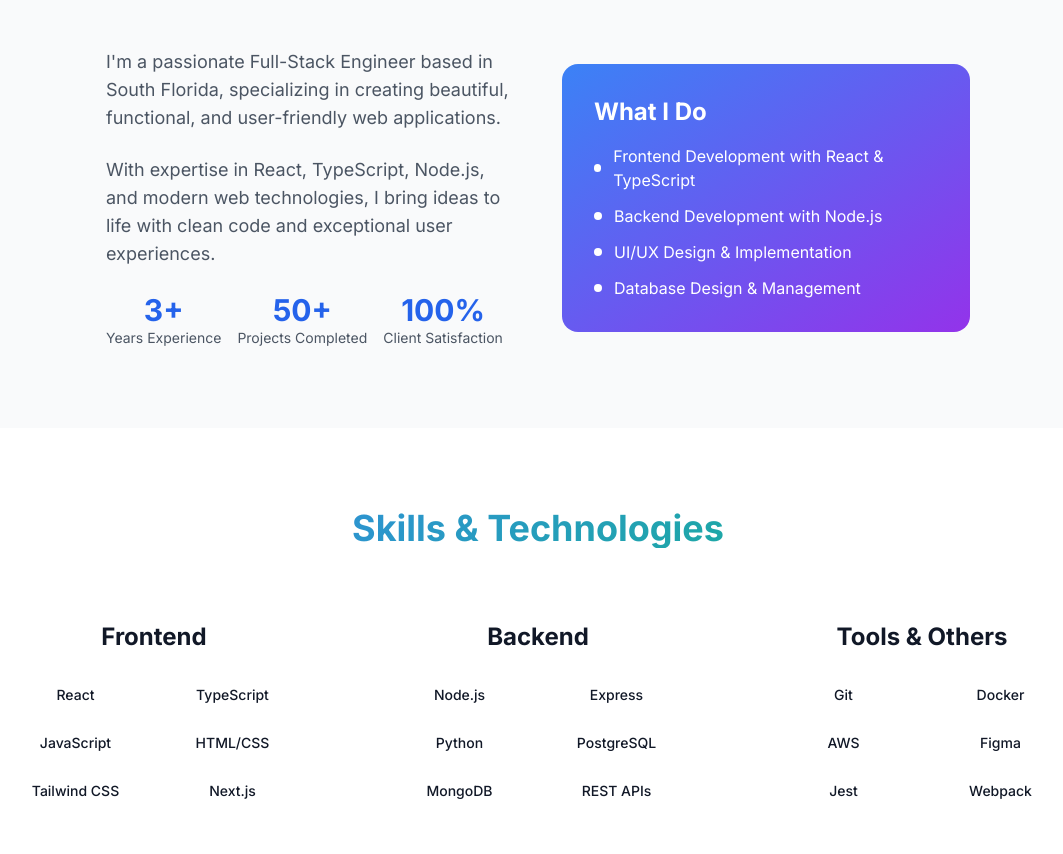
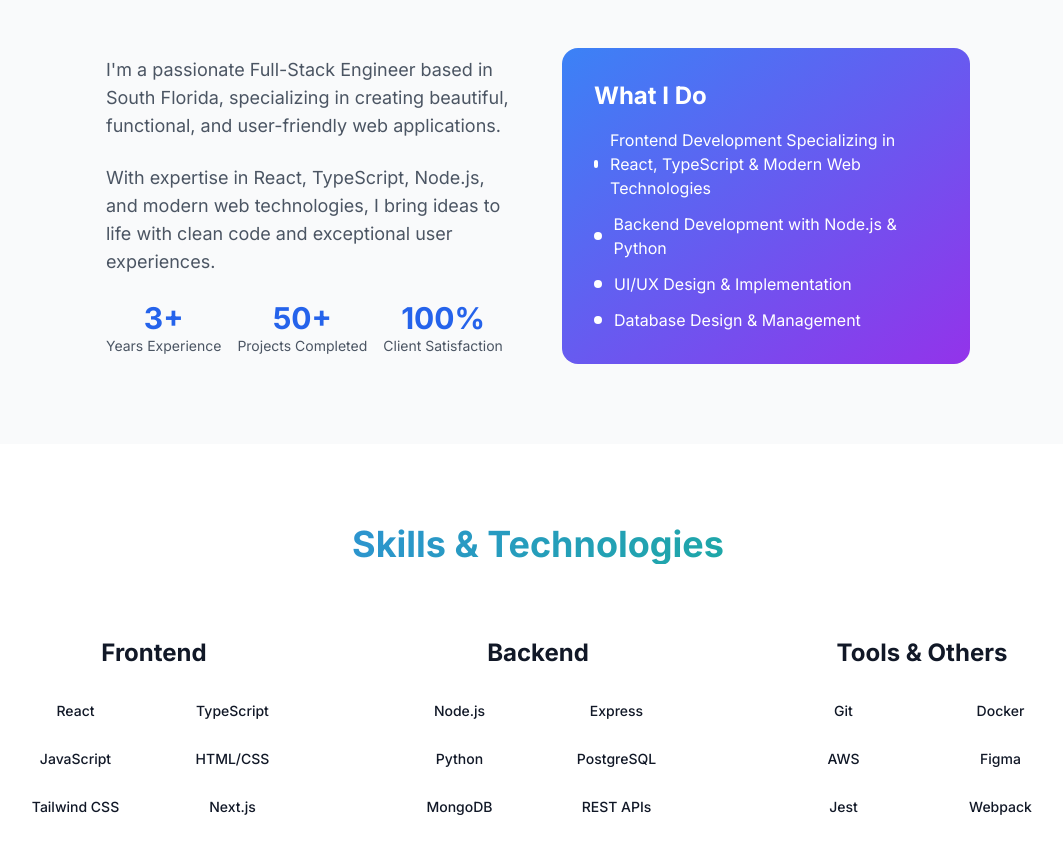
Before and after one commit to MattVogelsang/MatthewVogelsang, a React (Vite) app: page / in a window 1280 px wide. Shown: the part 920-1774 px from the top of the page, without its empty margins (102-1165 px from the left). Built offline with nearby package versions, Linux system fonts and the light colour scheme; no server answers.

Commit message:
added what I ddo section

```diff
--- a/src/App.tsx
+++ b/src/App.tsx
@@ -95,11 +95,11 @@
                       <ul className="space-y-3">
                         <li className="flex items-center space-x-3">
                           <div className="w-2 h-2 bg-white rounded-full"></div>
-                          <span>Frontend Development with React & TypeScript</span>
+                          <span>Frontend Development Specializing in React, TypeScript & Modern Web Technologies</span>
                         </li>
                         <li className="flex items-center space-x-3">
                           <div className="w-2 h-2 bg-white rounded-full"></div>
-                          <span>Backend Development with Node.js</span>
+                          <span>Backend Development with Node.js & Python</span>
                         </li>
                         <li className="flex items-center space-x-3">
                           <div className="w-2 h-2 bg-white rounded-full"></div>
```
